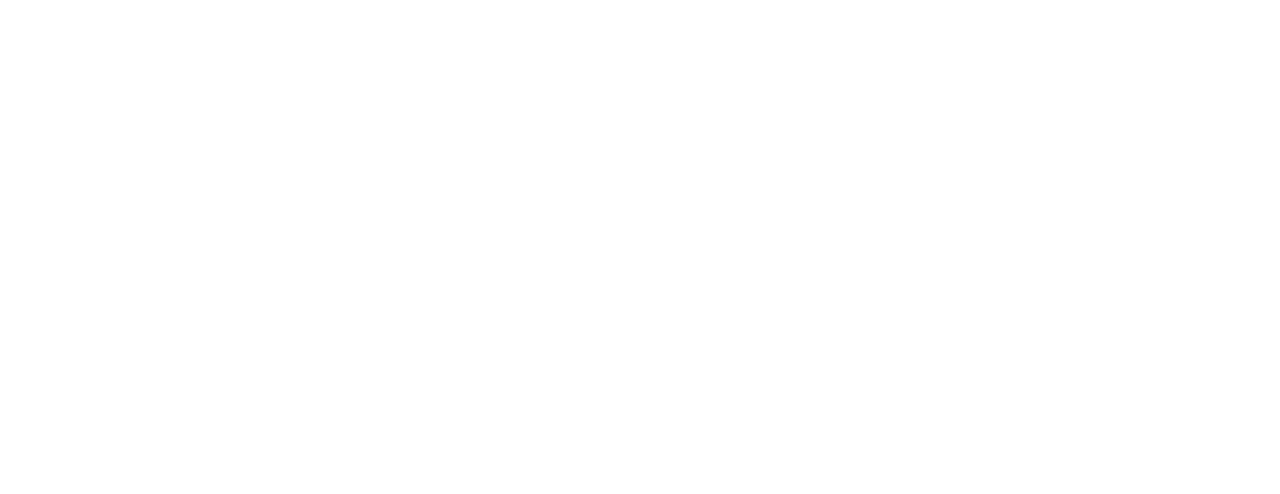
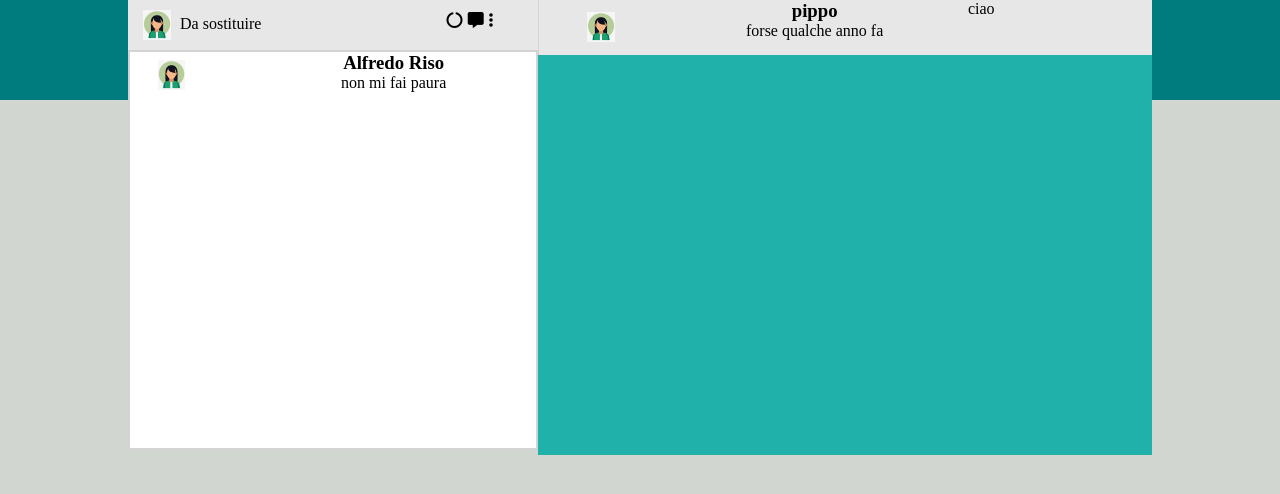
Before and after one commit to ValleLuca/vue-boolzapp, a plain HTML site: page index.html in a window 1280 px wide. Drawn offline with nearby package versions, Linux system fonts and the light colour scheme.

Commit message:
Dom vagamente presente

```diff
--- a/index.html
+++ b/index.html
@@ -4,12 +4,74 @@
     <meta charset="UTF-8">
     <meta http-equiv="X-UA-Compatible" content="IE=edge">
     <meta name="viewport" content="width=device-width, initial-scale=1.0">
-    <title>Document</title>
+    <title>Boolzapp</title>
+    <link rel="stylesheet" href="https://cdnjs.cloudflare.com/ajax/libs/font-awesome/6.0.0-beta2/css/all.min.css" integrity="sha512-YWzhKL2whUzgiheMoBFwW8CKV4qpHQAEuvilg9FAn5VJUDwKZZxkJNuGM4XkWuk94WCrrwslk8yWNGmY1EduTA==" crossorigin="anonymous" referrerpolicy="no-referrer" />
     <link rel="stylesheet" href="style.css">
 </head>
 <body>
 
-    <div id="app" class="container">
+    <div id="app">
+
+        <header>
+            <div id="bGreen"></div>
+        </header>
+
+        <main id="container">
+            <div id="BoolzappChat">
+                <!-- chat sinistra -->
+                <div id="contatti">
+                    <!-- profilo utente -->
+                    <div id="profiloUtente">
+                        <div id="paddingProfiloUtente">
+                            <div id="imgeprofile">
+                                <img src="img/avatar_1.png" class="imgAvatarUtente">
+                                <span id="testoProfilo">Da sostituire</span>
+                            </div>
+                            <div id="iconeUtene">
+                                <i class="fa-solid fa-circle-notch pIcons"></i>
+                                <i class="fa-solid fa-message pIcons"></i>
+                                <i class="fa-solid fa-ellipsis-vertical pIcons"></i>
+                            </div>
+                        </div>
+                    </div>
+                    <!-- chat sinistra con le chat aperte -->
+                    <div>
+                        <div v-for="(datiUtente, index) in datiUtentiChat">
+                            <div class="chatUtenti bordoChat">
+                                <div class="listaAvatarUtenti padingImg">
+                                    <img :src="datiUtente.avatar" class="imgAvatarUtente">
+                                </div>
+                                <div class="previewChat">
+                                    <h3>{{ datiUtente.utente }}</h3>
+                                    <p>{{ datiUtente.rispostaDue }}</p>
+                                </div>
+                            </div>
+                        </div>
+                    </div>
+                </div>
+                <div id="chat">
+                    <!-- parte top della chat -->
+                    <div id="parteAltaChat">
+                        <div>
+                            <div class="spazioAvatar padingImg">
+                                <img src="img/avatar_1.png" class="imgAvatarUtente">
+                            </div>
+                            <div class="infoUtenteChat">
+                                <h3>pippo</h3>
+                                <p>forse qualche anno fa</p>
+                            </div>
+                        </div>
+                        <div id="opzioniChat">
+                            ciao
+                        </div>
+                    </div>
+                    <!-- chat vera e propria -->
+                    <div id="sfondochat">
+
+                    </div>
+                </div>
+            </div>
+        </main>
 
     </div>
 
--- a/main.js
+++ b/main.js
@@ -1,6 +1,16 @@
 var app = new Vue({
     el: '#app',
     data: {
-
+        datiUtentiChat: [
+          {
+            utente: 'Alfredo Riso',
+            avatar: 'img/avatar_1.png',
+            data: '18/05/2021',
+            chatUno: 'mi sembra più che giusto',
+            chatDue: 'Vediamo che sai fare',
+            rispostaUno : 'perché?',
+            rispostaDue: 'non mi fai paura'
+          }
+        ]
     }
   })
--- a/style.css
+++ b/style.css
@@ -3,3 +3,150 @@
     margin: 0;
     box-sizing: border-box;
 }
+
+body{
+    background-color: rgba(210,214,209,255);
+}
+
+#bGreen {
+    background-color: rgba(0,124,127,255);
+    height: 100px;
+    width: 100vw;
+    position: absolute;
+    z-index: 0;
+}
+
+#container {
+    width: 80%;
+    margin: 0 auto;
+    position: absolute;
+}
+
+
+#container {
+    width: 100%;
+}
+
+#BoolzappChat {
+    width: 80%;
+    margin: 0 auto;
+}
+
+.chatUtenti, #BoolzappChat, #parteAltaChat, #paddingProfiloUtente::after {
+    content: "";
+    display: table;
+    clear: both;
+}
+
+#contatti {
+    width: 40%;
+    height: auto;
+    float: left;
+    position: relative;
+    top: 0;
+    left: 0%;
+}
+
+#chat {
+    width: 60%;
+    height: auto;
+    float: right;
+    position: relative;
+    top: 0;
+    left: 0%;
+}
+
+#profiloUtente, #parteAltaChat{
+    width: 100%;
+    background-color: rgba(231,231,231,255);
+
+}
+
+#paddingProfiloUtente{
+    padding: 10px;
+}
+
+.imgAvatarUtente{
+    height: 30px;
+    width: auto;
+    margin-left: 2%;
+    vertical-align: middle;
+}
+
+#testoProfilo{
+    margin-left: 2%;
+}
+
+#imgeprofile {
+    float: left;
+    width: 70%;
+}
+
+#iconeUtene {
+    float: right;
+    width: 30%;
+    text-align: center;
+}
+
+.pIcons{
+    margin-left: 1%;
+    vertical-align: middle;
+}
+
+.chatUtenti{
+    background-color: white;
+    min-height: 400px;
+}
+
+.chatUtenti {
+    width: 100%;
+}
+
+.listaAvatarUtenti{
+    float: left;
+    width: 20%;
+    vertical-align: middle;
+    text-align: center;
+}
+
+.previewChat{
+    float: right;
+    width: 70%;
+    text-align: center;
+}
+
+.padingImg{
+    padding: 2%;
+}
+
+.bordoChat{
+    border: 2px solid lightgrey;
+}
+
+#parteAltaChat{
+    border-left: 1px solid lightgrey;
+}
+
+.spazioAvatar{
+    float: left;
+    width: 20%;
+    vertical-align: middle;
+    text-align: center;
+}
+
+.infoUtenteChat{
+    float: left;
+    width: 50%;
+    text-align: center;
+}
+
+#opzioniChat{
+    float: left;
+    width: 30%;
+}
+
+#sfondochat{
+    background-color: lightseagreen;
+    min-height: 400px;
+    width: auto;
+}
```
Also changed, not shown: img/avatar_1.png (added).
